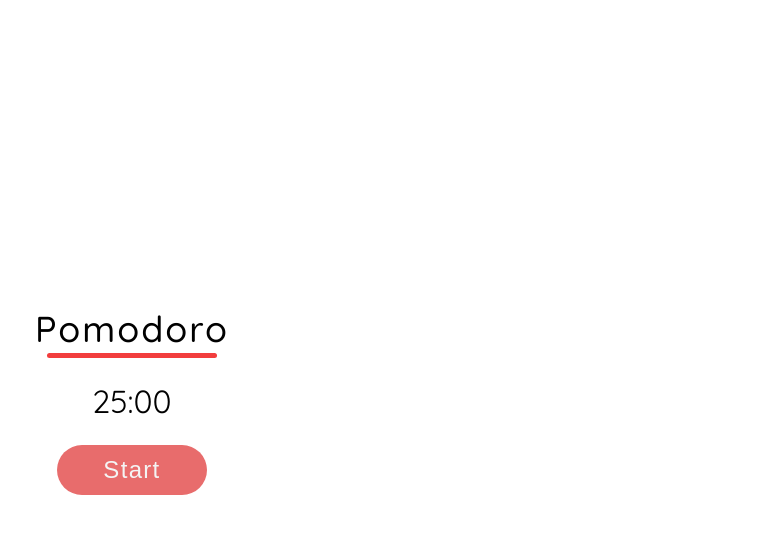
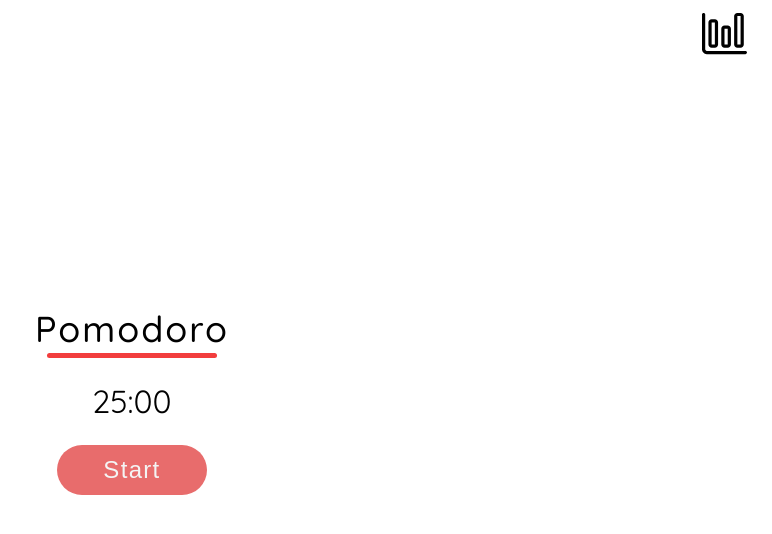
Before and after one commit to VladyslavHimself/PomodoroApp, a React (Create React App) app: page / in a window 1280 px wide. Shown: the top 534 px of the page, without its empty margins (508-1280 px from the left). Built offline with nearby package versions, Linux system fonts and the light colour scheme.

Commit message:
added navigation

```diff
--- a/src/components/Pomodoro/Pomodoro.tsx
+++ b/src/components/Pomodoro/Pomodoro.tsx
@@ -5,12 +5,21 @@ import classes from "./pomodoro.module.scss";
 import Header from "../Ui/Header/Header";
 import Button from "../Ui/Button/Button";
 
+import statistics from '../../assets/statistics.svg';
+
 type Props = {
 
 };
 export const Pomodoro = (props: Props) => {
   return (
     <div className={classes.pomodoro}>
+      <div className={classes.navigation}>
+        <div className={classes.statistics}>
+          <a href="/">
+            <img src={statistics} alt="statistics"/>
+          </a>
+        </div>
+      </div>
       <div className={classes.panel}>
         <Header title={'Pomodoro'} />
         <div className={classes.timer}>
--- a/src/components/Pomodoro/pomodoro.module.scss
+++ b/src/components/Pomodoro/pomodoro.module.scss
@@ -20,3 +20,23 @@
   font-family: 'Quicksand', sans-serif;
   font-size: 32px;
 }
+
+.navigation {
+  position: absolute;
+  top: 0;
+  left: 0;
+  width: 100%;
+  height: 70px;
+
+  //background: #E86C6C;
+
+  display: flex;
+  justify-content: flex-end;
+  align-items: center;
+
+  img {
+    width: 45px;
+    height: 45px;
+    margin-right: 25px;
+  }
+}
```
Also changed, not shown: src/assets/statistics.svg (added).
